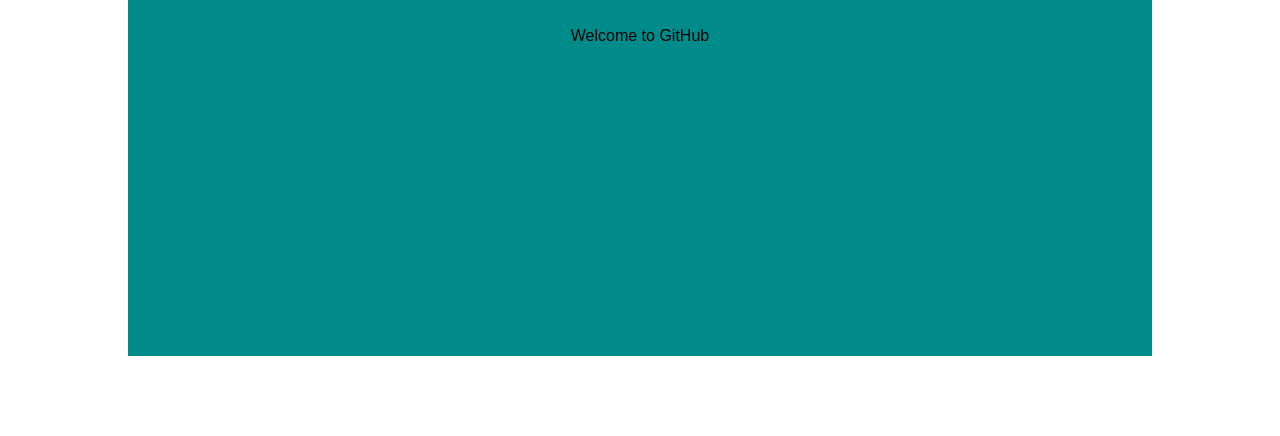
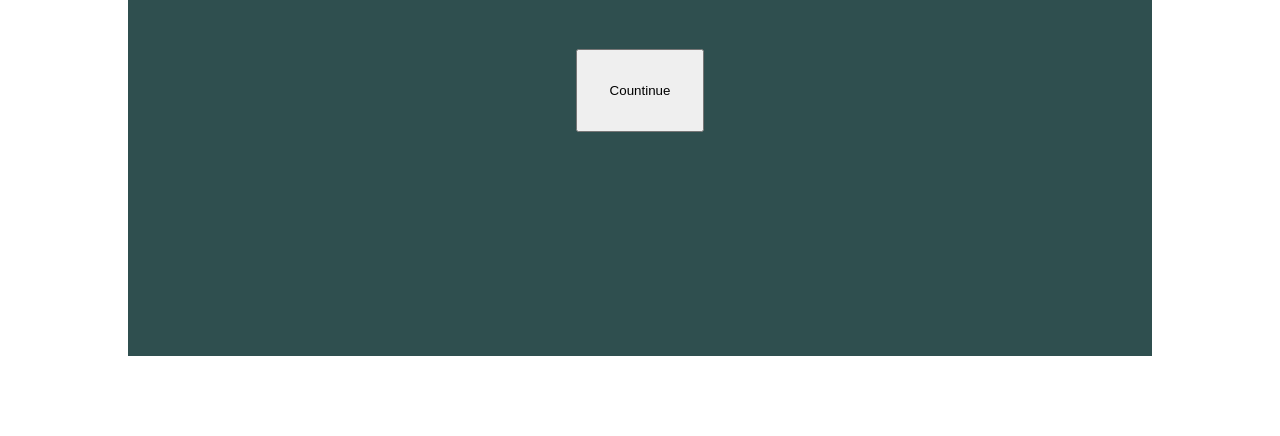
Before and after one commit to peterthecoder1234/CreateRepoPractice, a plain HTML site: page index.html in a window 1280 px wide. Shown: the part 444-880 px from the top of the page. Drawn offline with Linux system fonts and the light colour scheme.

Commit message:
modified: index.html, modified: style.css

```diff
--- a/index.html
+++ b/index.html
@@ -15,6 +15,9 @@
       <div class = "container">
         <div class = "sub-container">
           <span>Welcome to GitHub</span>
+
+          <!--COUNTINUE BUTTON-->
+          <button type = "button">Countinue</button>
         </div>
       </div>
     </main>
--- a/style.css
+++ b/style.css
@@ -23,10 +23,24 @@ body
 
 .sub-container
 {
+  flex-direction: column;
   display: flex;
   justify-content: center;
   align-items: center;
   width: 80vw;
   height: 80vh;
-  background-color:darkcyan;
+  background-color: darkslategray;
 }
+
+.sub-container span
+{
+  font-size: 2.5rem;
+  color : white;
+  font-weight: bolder;
+}
+
+.sub-container button
+{
+  margin-top : 4rem;
+  padding : 2rem;
+}
```
